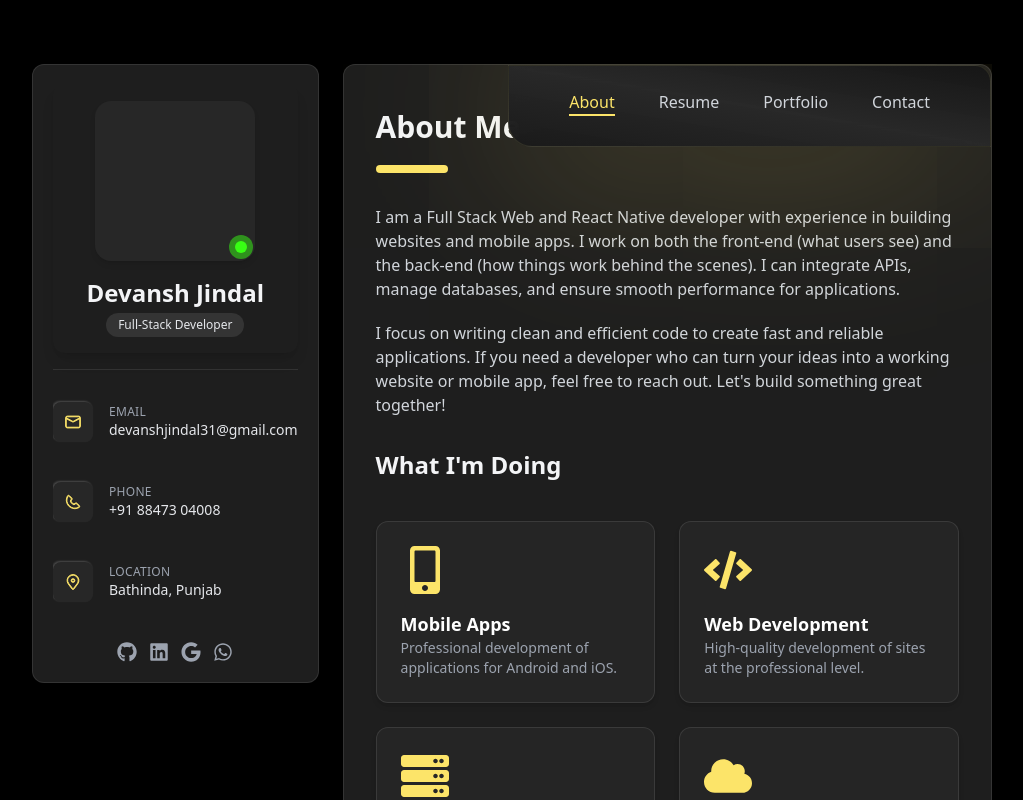
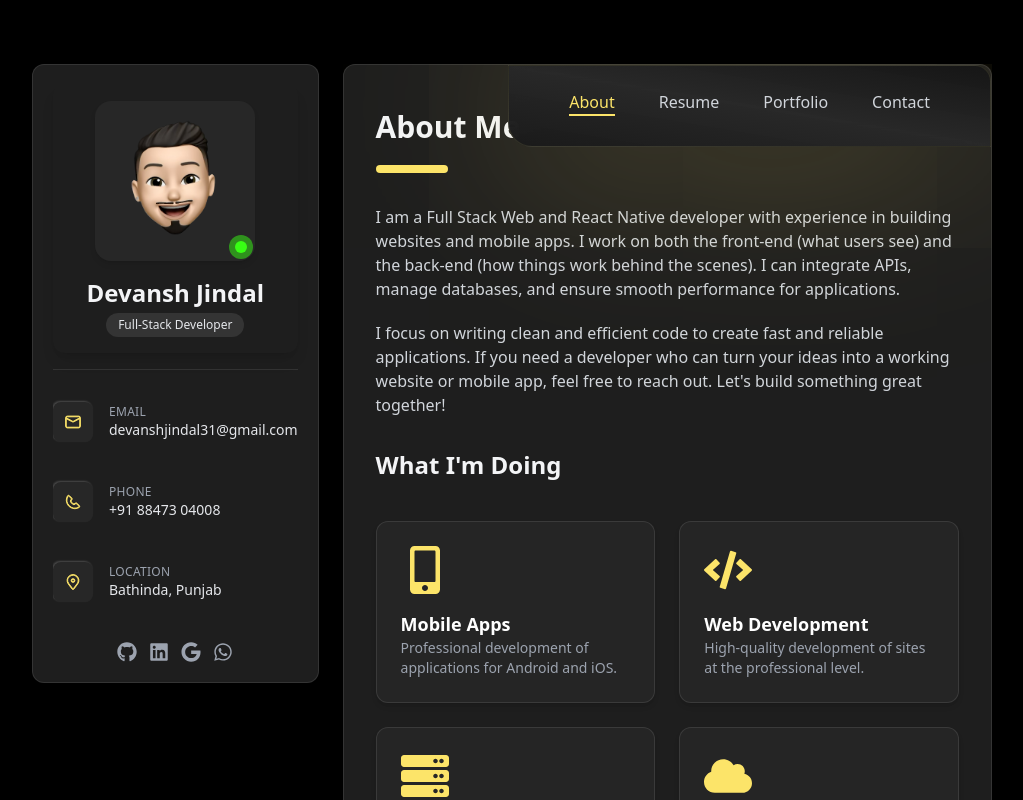
Before and after one commit to devansh-jindal-2004/portfolio-new, a Next.js app: page / in a window 1280 px wide. Shown: the top 800 px of the page, without its empty margins (128-1151 px from the left). Built offline with nearby package versions, Linux system fonts and the light colour scheme.

Commit message:
avatar visible on flip

```diff
--- a/components/SideBar/SideBar.jsx
+++ b/components/SideBar/SideBar.jsx
@@ -53,7 +53,7 @@ function SideBar() {
                             src="/my-avatar.png"
                             layout="fill"
                             objectFit="cover"
-                            className={`rounded-2xl absolute transition-opacity duration-700 ${useAvatar ? "opacity-100" : "opacity-0"}`}
+                            className={`rounded-2xl absolute transition-opacity duration-700 ${!useAvatar ? "opacity-100" : "opacity-0"}`}
                             alt="Avatar"
                         />
                     </div>
```
